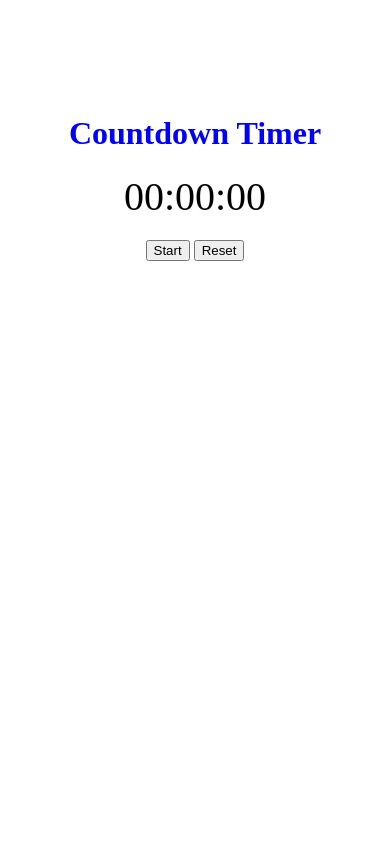
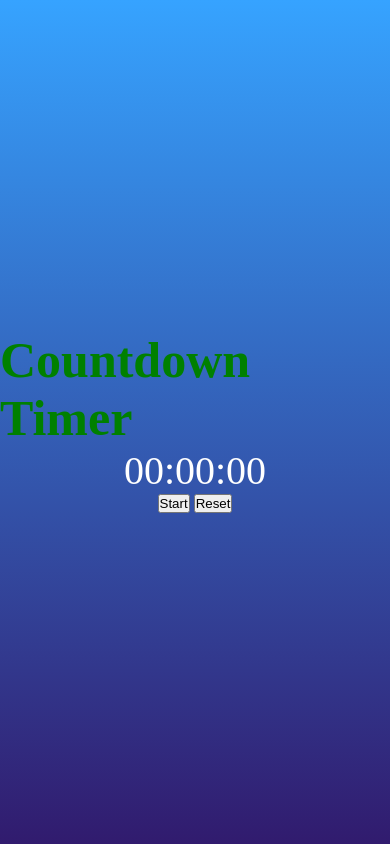
Before and after one commit to GnExia2/Count-Down-Timer, a PHP site: page / in a window 390 px wide. Run offline with PHP 8.4, Linux system fonts and the light colour scheme.

Commit message:
added responsive to items

```diff
--- a/Javascript/javascript.js
+++ b/Javascript/javascript.js
@@ -1 +1,9 @@
 console.log("hello google team!");
+
+//Define vars to hold time values
+let seconds = 0
+let minutes = 0
+let hours = 0
+
+
+//countdown logic
--- a/css/style.css
+++ b/css/style.css
@@ -1,15 +1,30 @@
-.container {
+* {
+  margin: 0;
+  padding: 0;
+}
+
+section {
   width: 100%;
-  text-align: center;
+  height:100vh;
+  background: linear-gradient(rgba(54,163,255,255), rgba(49,27,110,255));
+
+}
+
+.flex-container {
+  width: 100%;
+  height: 100%;
+  display: flex;
+  flex-direction: column;
+  justify-content: center;
+  align-items: center;
 }
 
 h1 {
-  text-align: center;
+  font-size: 50px;
+  color: green
 }
 
 #title {
-  color: blue;
-  padding-top: 25%;
 }
 
 #digitalClock {
@@ -18,8 +33,9 @@ h1 {
 
 #clockDisplay {
   font-size: 40px;
-  padding-bottom: 20px;
+  color:white;
 }
 
-
-.
+.controls {
+  color: white;
+}
--- a/index.html
+++ b/index.html
@@ -11,7 +11,8 @@
     <script type="text/javascript" src="./Javascript/javascript.js"></script>
   </head>
   <body>
-    <div class="container">
+    <section>
+      <div class="flex-container">
         <h1 id="title">Countdown Timer</h1>
 
         <div id="digitalClock">
@@ -26,8 +27,9 @@
           <button id="startStop">Start</button>
           <button id="reset">Reset</button>
         </div>
+      </div>
 
-    </div>
+    </section>
 
 
 
```
Lines whose indentation alone changed are shown as unchanged.
